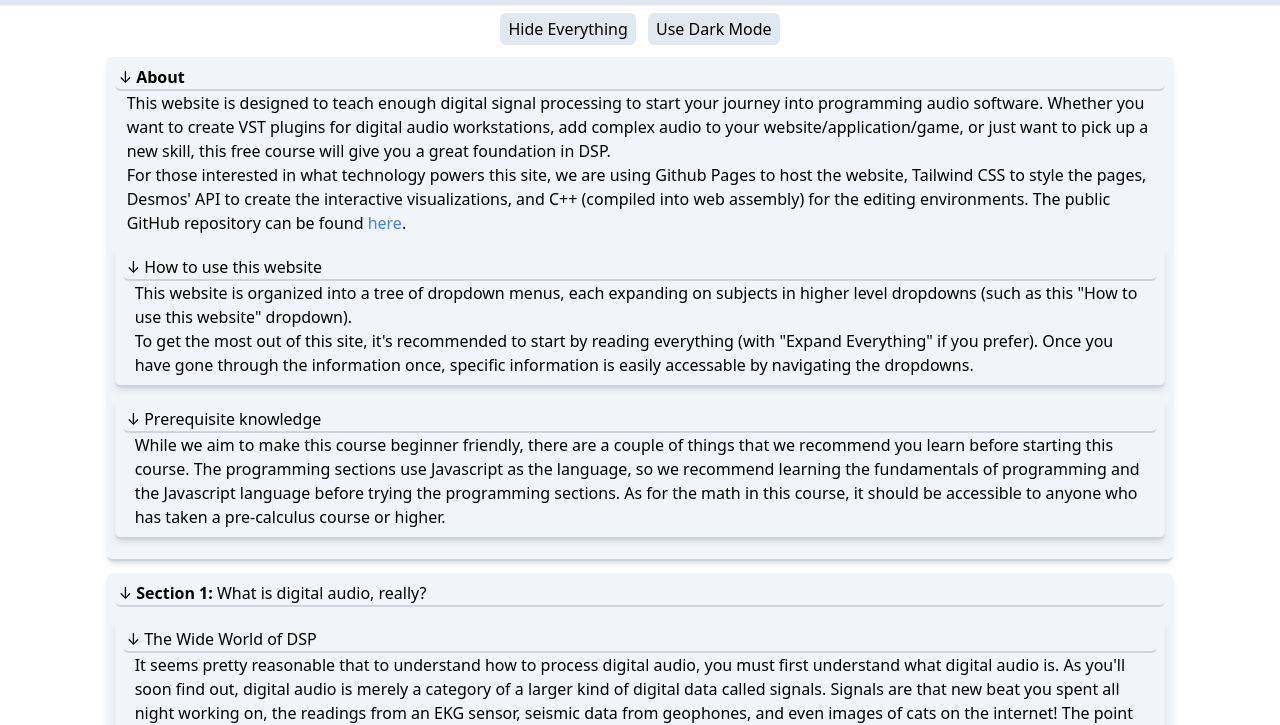
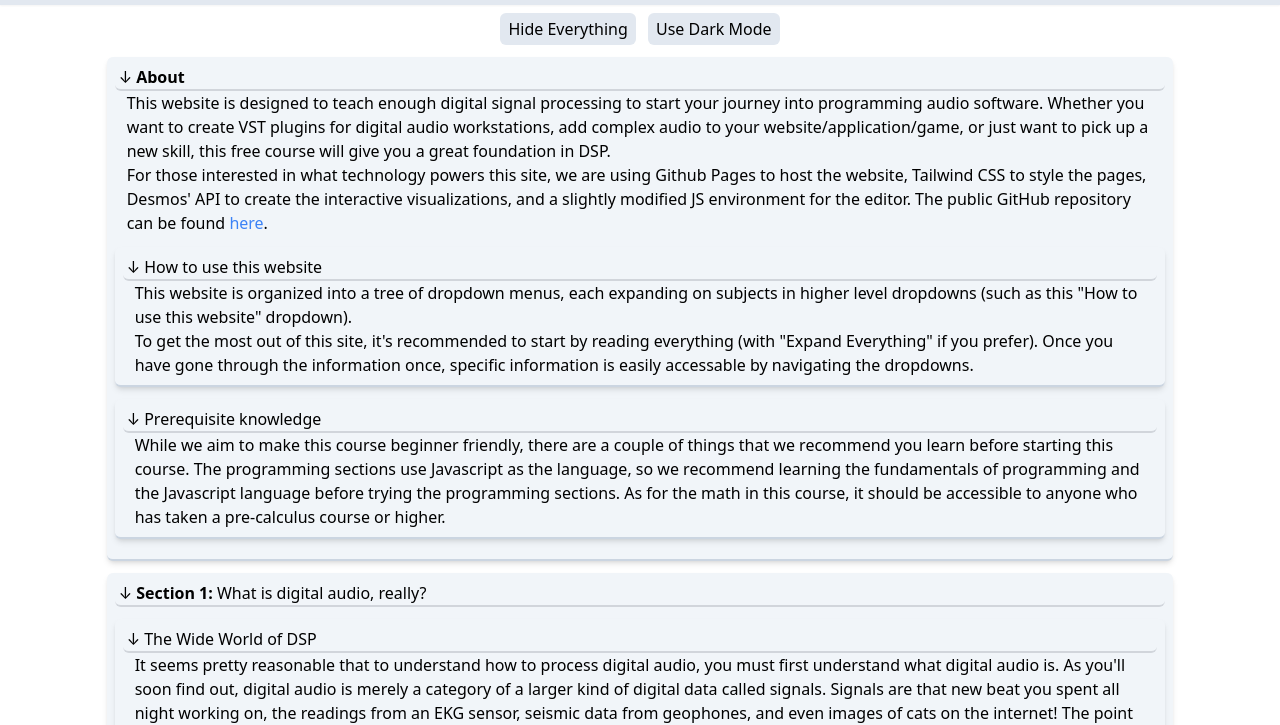
Before and after one commit to NotWoowoo/SoME-WFC-DSP, a website with bundled scripts: page index.html in a window 1280 px wide. Both pictures are taken after a click on the button "Show Everything". Shown: the part 75-800 px from the top of the page. Built offline with nearby package versions, Linux system fonts and the light colour scheme; a script that the page names is missing.

Commit message:
Part of "About" was outdated

```diff
--- a/index.html
+++ b/index.html
@@ -32,7 +32,7 @@
         <h3 class="section-title">&#8594; <b>About</b></h3>
         <div class="section-body">
             <p>This website is designed to teach enough digital signal processing to start your journey into programming audio software. Whether you want to create VST plugins for digital audio workstations, add complex audio to your website/application/game, or just want to pick up a new skill, this free course will give you a great foundation in DSP.</p>
-            <p>For those interested in what technology powers this site, we are using Github Pages to host the website, Tailwind CSS to style the pages, Desmos' API to create the interactive visualizations, and C++ (compiled into web assembly) for the editing environments. The public GitHub repository can be found
+            <p>For those interested in what technology powers this site, we are using Github Pages to host the website, Tailwind CSS to style the pages, Desmos' API to create the interactive visualizations, and a slightly modified JS environment for the editor. The public GitHub repository can be found
             <a href=”https://github.com/NotWoowoo/SoME-WFC-DSP”>here</a>.</p>
         </div>
         <div class="dropdown child-dropdown">
```
